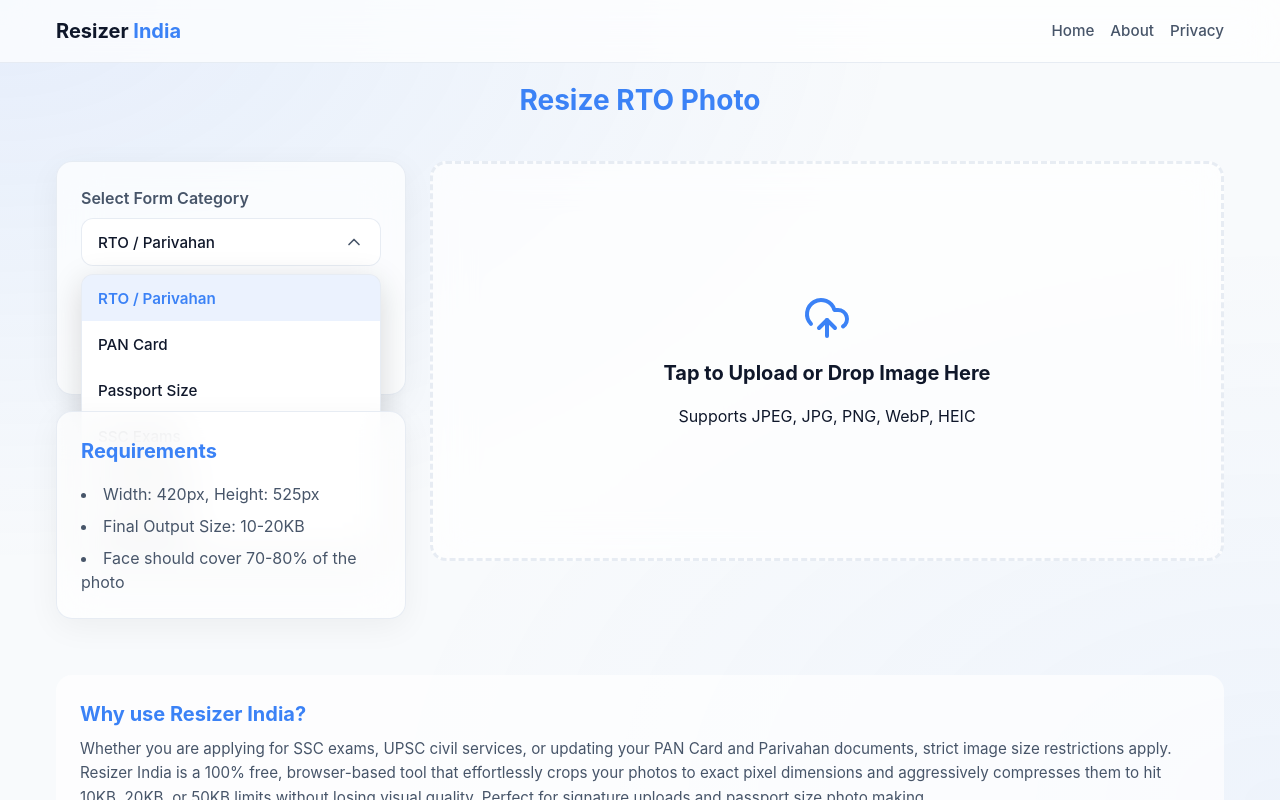
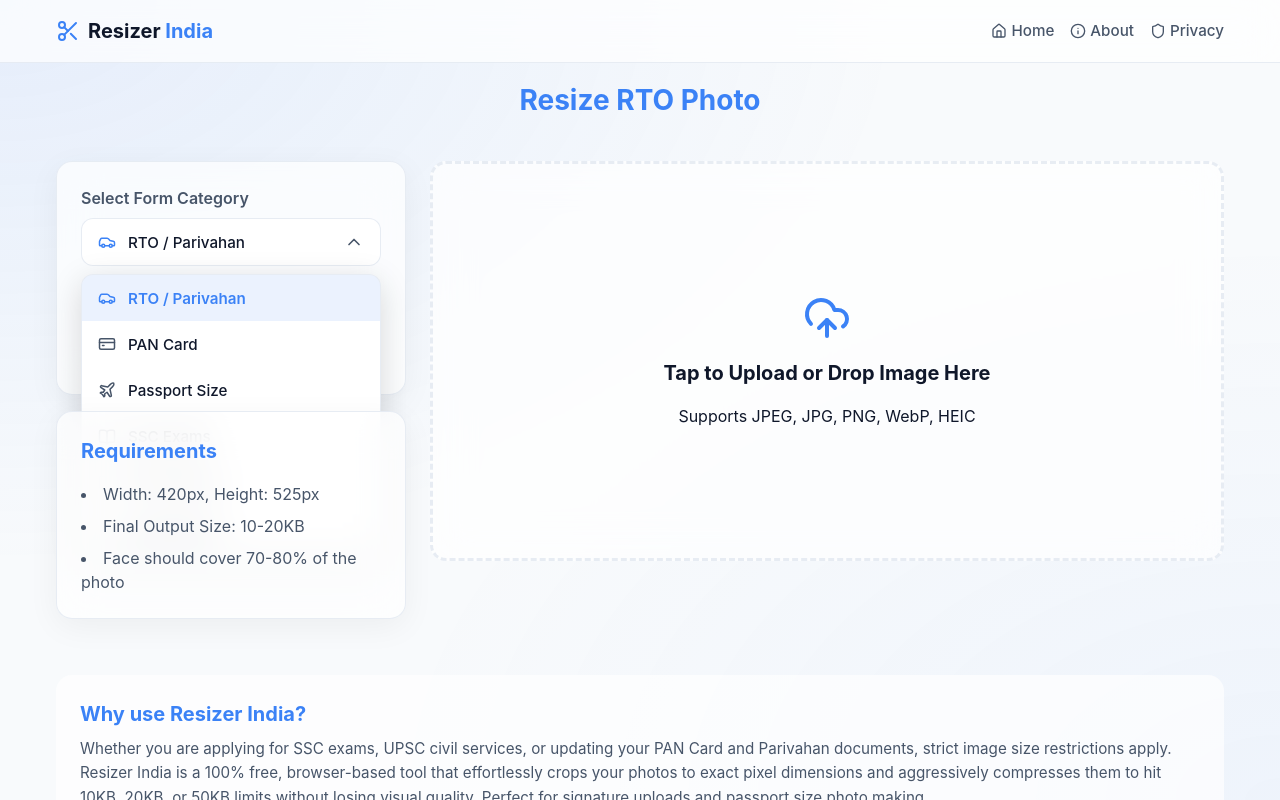
Before and after one commit to TechyNisarg/resizer-india, a React (Vite) app: page / in a window 1280 px wide. Both pictures are taken after a click on the button "RTO / Parivahan". Shown: the top 800 px of the page. Built offline with nearby package versions, Linux system fonts and the light colour scheme; a web font is replaced by a local one.

Commit message:
feat: Add SVG icons across the UI

```diff
--- a/src/App.tsx
+++ b/src/App.tsx
@@ -1,4 +1,5 @@
 import { BrowserRouter as Router, Routes, Route, Link } from 'react-router-dom';
+import { Scissors, Home as HomeIcon, Info, Shield, FileText, Mail } from 'lucide-react';
 import { Home } from './pages/Home';
 import { About, Privacy, Terms, Contact } from './pages/StaticPages';
 
@@ -8,13 +9,14 @@
       <div className="app-wrapper">
         <header className="header">
           <div className="header-container">
-            <Link to="/" className="logo">
-              <span className="logo-text">Resizer</span> India
+            <Link to="/" className="logo" style={{ display: 'flex', alignItems: 'center', gap: '0.5rem' }}>
+              <Scissors size={24} />
+              <div><span className="logo-text">Resizer</span> India</div>
             </Link>
             <nav className="nav-menu">
-              <Link to="/" className="nav-link">Home</Link>
-              <Link to="/about" className="nav-link">About</Link>
-              <Link to="/privacy" className="nav-link">Privacy</Link>
+              <Link to="/" className="nav-link" style={{ display: 'flex', alignItems: 'center', gap: '0.25rem' }}><HomeIcon size={16} /> Home</Link>
+              <Link to="/about" className="nav-link" style={{ display: 'flex', alignItems: 'center', gap: '0.25rem' }}><Info size={16} /> About</Link>
+              <Link to="/privacy" className="nav-link" style={{ display: 'flex', alignItems: 'center', gap: '0.25rem' }}><Shield size={16} /> Privacy</Link>
             </nav>
           </div>
         </header>
@@ -33,9 +35,9 @@
           <div className="footer-content">
             <p>100% Client-side processing. Your images never leave your device.</p>
             <div className="footer-links">
-              <Link to="/terms">Terms of Service</Link>
-              <Link to="/privacy">Privacy Policy</Link>
-              <Link to="/contact">Contact</Link>
+              <Link to="/terms" style={{ display: 'flex', alignItems: 'center', gap: '0.25rem' }}><FileText size={16} /> Terms of Service</Link>
+              <Link to="/privacy" style={{ display: 'flex', alignItems: 'center', gap: '0.25rem' }}><Shield size={16} /> Privacy Policy</Link>
+              <Link to="/contact" style={{ display: 'flex', alignItems: 'center', gap: '0.25rem' }}><Mail size={16} /> Contact</Link>
             </div>
           </div>
         </footer>
--- a/src/components/PresetSelector.tsx
+++ b/src/components/PresetSelector.tsx
@@ -1,6 +1,6 @@
 import React, { useState, useRef, useEffect } from 'react';
 import type { PresetCategory, PresetType } from '../utils/presetData';
-import { ChevronDown } from 'lucide-react';
+import { ChevronDown, Car, CreditCard, Plane, BookOpen, Sliders, User, PenTool, Fingerprint } from 'lucide-react';
 
 interface PresetSelectorProps {
   currentCategory: PresetCategory;
@@ -10,14 +10,21 @@
   availableTypes: { type: PresetType, label: string }[];
 }
 
-const CATEGORIES: { id: PresetCategory, label: string }[] = [
-  { id: 'rto', label: 'RTO / Parivahan' },
-  { id: 'pan', label: 'PAN Card' },
-  { id: 'passport', label: 'Passport Size' },
-  { id: 'ssc', label: 'SSC Exams' },
-  { id: 'upsc', label: 'UPSC Exams' },
-  { id: 'custom', label: 'Custom Size' },
+const CATEGORIES: { id: PresetCategory, label: string, icon: React.ElementType }[] = [
+  { id: 'rto', label: 'RTO / Parivahan', icon: Car },
+  { id: 'pan', label: 'PAN Card', icon: CreditCard },
+  { id: 'passport', label: 'Passport Size', icon: Plane },
+  { id: 'ssc', label: 'SSC Exams', icon: BookOpen },
+  { id: 'upsc', label: 'UPSC Exams', icon: BookOpen },
+  { id: 'custom', label: 'Custom Size', icon: Sliders },
 ];
+
+const TYPE_ICONS: Record<string, React.ElementType> = {
+  photo: User,
+  signature: PenTool,
+  thumb: Fingerprint,
+  custom: Sliders
+};
 
 export const PresetSelector: React.FC<PresetSelectorProps> = ({
   currentCategory, onCategorySelect, currentType, onTypeSelect, availableTypes
@@ -35,7 +42,8 @@
     return () => document.removeEventListener('mousedown', handleClickOutside);
   }, []);
 
-  const currentCategoryLabel = CATEGORIES.find(c => c.id === currentCategory)?.label;
+  const currentCategoryObj = CATEGORIES.find(c => c.id === currentCategory);
+  const CurrentIcon = currentCategoryObj?.icon;
 
   return (
     <div className="preset-selector card">
@@ -54,7 +62,10 @@
               transition: 'all 0.2s ease', outline: 'none', height: '48px'
             }}
           >
-            <span>{currentCategoryLabel}</span>
+            <div style={{ display: 'flex', alignItems: 'center', gap: '0.75rem' }}>
+              {CurrentIcon && <CurrentIcon size={18} style={{ color: 'var(--primary)' }} />}
+              <span>{currentCategoryObj?.label}</span>
+            </div>
             <ChevronDown size={20} style={{ transform: isOpen ? 'rotate(180deg)' : 'rotate(0deg)', transition: 'transform 0.2s ease', color: 'var(--text-secondary)' }} />
           </button>
 
@@ -67,7 +78,9 @@
                 boxShadow: '0 8px 32px rgba(0,0,0,0.15)', zIndex: 100, overflow: 'hidden'
               }}
             >
-              {CATEGORIES.map(c => (
+              {CATEGORIES.map(c => {
+                const Icon = c.icon;
+                return (
                   <button
                     key={c.id}
                     onClick={() => {
@@ -79,7 +92,7 @@
                       background: currentCategory === c.id ? 'rgba(59, 130, 246, 0.1)' : 'transparent',
                       color: currentCategory === c.id ? 'var(--primary)' : 'var(--text-primary)',
                       border: 'none', fontWeight: currentCategory === c.id ? 600 : 500,
-                    fontSize: '0.95rem',
+                      fontSize: '0.95rem', display: 'flex', alignItems: 'center', gap: '0.75rem',
                       transition: 'background 0.2s ease', minHeight: 'auto'
                     }}
                     onMouseEnter={(e) => {
@@ -89,9 +102,11 @@
                       if (currentCategory !== c.id) e.currentTarget.style.background = 'transparent';
                     }}
                   >
+                    <Icon size={18} style={{ color: currentCategory === c.id ? 'var(--primary)' : 'var(--text-secondary)' }} />
                     {c.label}
                   </button>
-              ))}
+                );
+              })}
             </div>
           )}
         </div>
@@ -101,15 +116,20 @@
         <div className="preset-row">
           <label style={{ display: 'block', marginBottom: '0.5rem', fontWeight: 600, color: 'var(--text-secondary)' }}>Image Type</label>
           <div className="pills-container">
-            {availableTypes.map(t => (
+            {availableTypes.map(t => {
+              const TypeIcon = TYPE_ICONS[t.type as string];
+              return (
                 <button
                   key={t.type}
                   className={`pill-btn ${currentType === t.type ? 'active' : ''}`}
                   onClick={() => onTypeSelect(t.type)}
+                  style={{ display: 'flex', alignItems: 'center', gap: '0.5rem' }}
                 >
+                  {TypeIcon && <TypeIcon size={16} />}
                   {t.label}
                 </button>
-            ))}
+              );
+            })}
           </div>
         </div>
       )}
```
Lines whose indentation alone changed are shown as unchanged.
